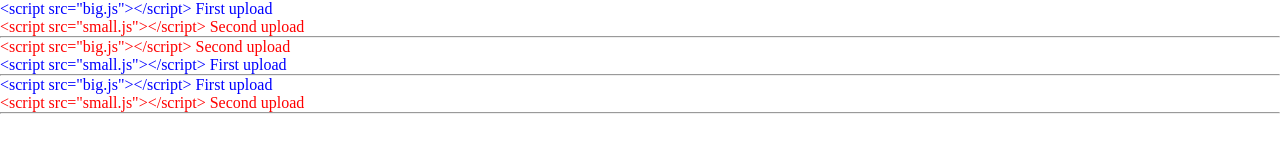
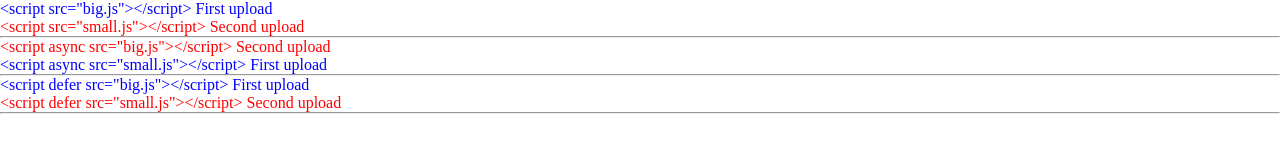
Before and after one commit to dreft-89/hw-lesson-10, a plain HTML site: page index.html in a window 1280 px wide. Drawn offline with Linux system fonts and the light colour scheme.

Commit message:
made modification on script sync/defer

```diff
--- a/index.html
+++ b/index.html
@@ -13,13 +13,13 @@
     </div>
     <hr>
     <div>
-        <p class="second">&ltscript src="big.js"&gt&lt/script&gt  Second upload</p>
-        <p class="first">&ltscript src="small.js"&gt&lt/script&gt  First upload </p>
+        <p class="second">&ltscript async src="big.js"&gt&lt/script&gt  Second upload</p>
+        <p class="first">&ltscript async src="small.js"&gt&lt/script&gt  First upload </p>
     </div>
     <hr>
     <div>
-        <p class="first">&ltscript src="big.js"&gt&lt/script&gt  First upload </p>
-        <p class="second">&ltscript src="small.js"&gt&lt/script&gt  Second upload</p>
+        <p class="first">&ltscript defer src="big.js"&gt&lt/script&gt  First upload </p>
+        <p class="second">&ltscript defer src="small.js"&gt&lt/script&gt  Second upload</p>
     </div>
     <hr>
     <script src="style.js"></script>
```
